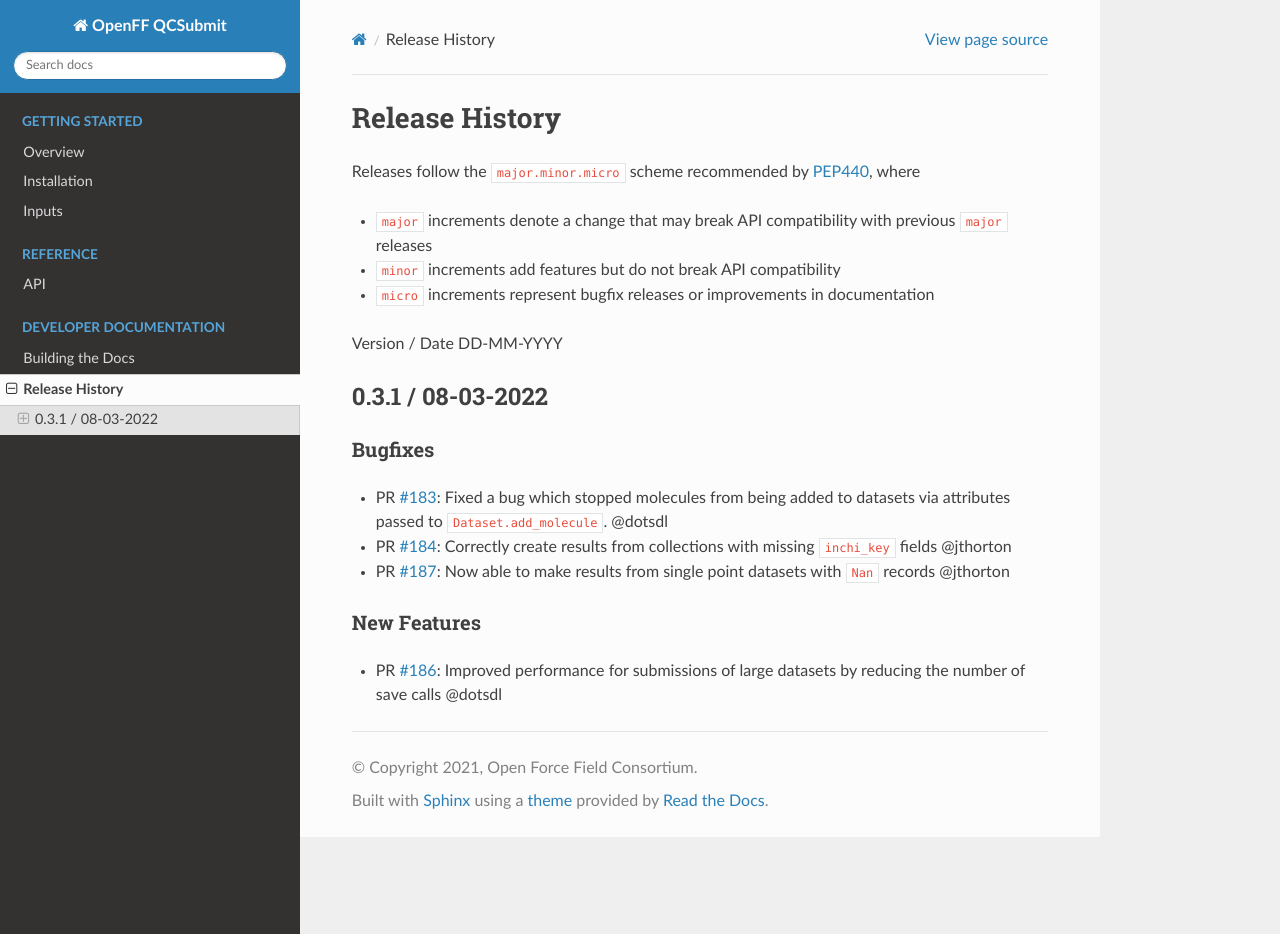
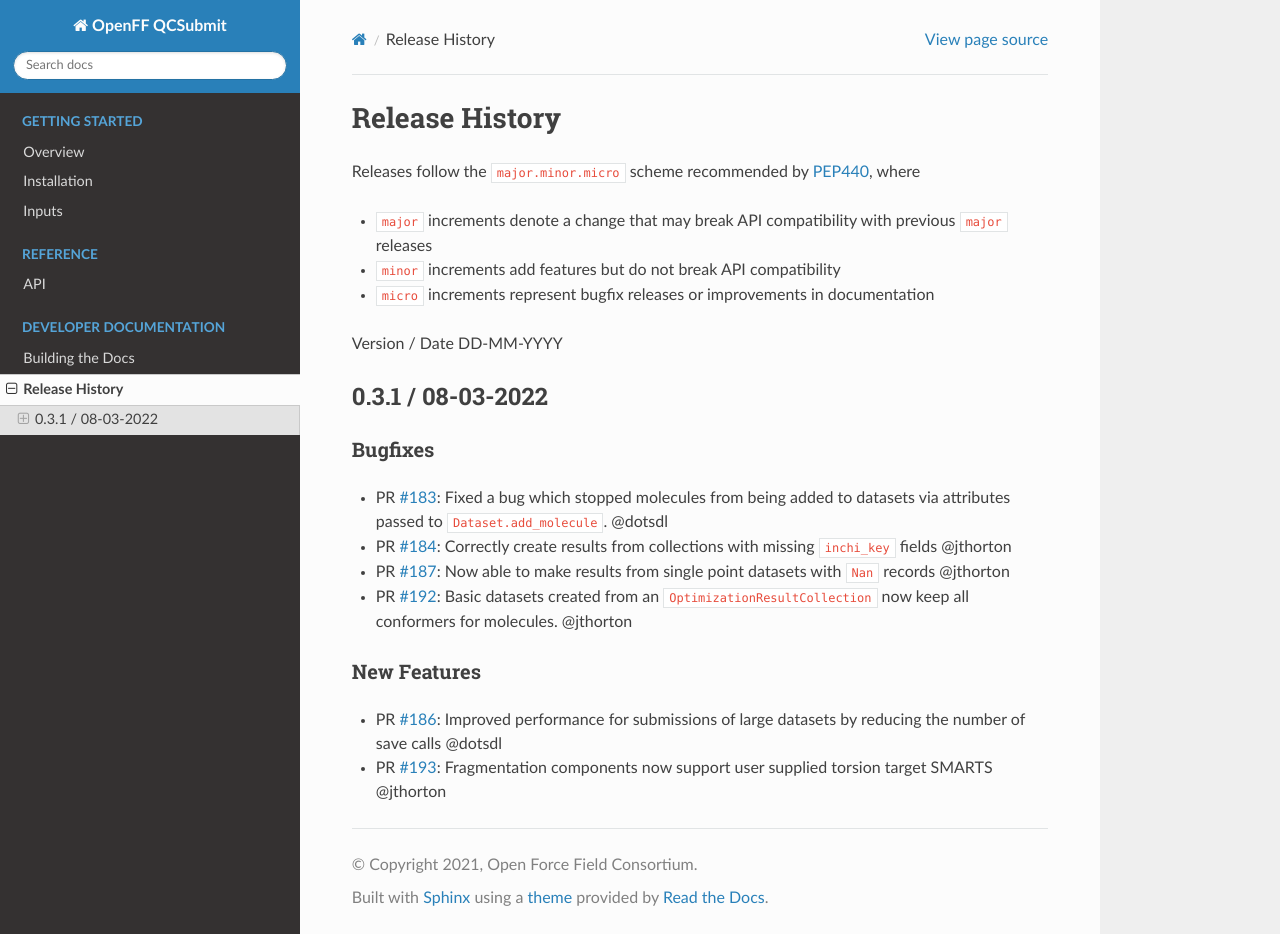
Before and after one commit to openforcefield/openff-qcsubmit, a Sphinx documentation site: the page built from docs/releasehistory.rst, in a window 1280 px wide and 934 px high. Built offline with Sphinx 7.4.7 and the Read the Docs theme 2.0.0, drawn with Linux system fonts in a browser that asks for light colours; pages that are not in the unit, such as notebooks, are missing from menus.

Commit message:
update release

```diff
--- a/docs/releasehistory.rst
+++ b/docs/releasehistory.rst
@@ -19,9 +19,10 @@ Bugfixes
 * PR `#183 <https://github.com/openforcefield/openff-qcsubmit/pull/183>`_: Fixed a bug which stopped molecules from being added to datasets via attributes passed to ``Dataset.add_molecule``. @dotsdl
 * PR `#184 <https://github.com/openforcefield/openff-qcsubmit/pull/184>`_: Correctly create results from collections with missing ``inchi_key`` fields @jthorton
 * PR `#187 <https://github.com/openforcefield/openff-qcsubmit/pull/187>`_: Now able to make results from single point datasets with ``Nan`` records @jthorton
-
+* PR `#192 <https://github.com/openforcefield/openff-qcsubmit/pull/192>`_: Basic datasets created from an ``OptimizationResultCollection`` now keep all conformers for molecules. @jthorton
 
 New Features
 """"""""""""
 
 * PR `#186 <https://github.com/openforcefield/openff-qcsubmit/pull/186>`_: Improved performance for submissions of large datasets by reducing the number of save calls @dotsdl
+* PR `#193 <https://github.com/openforcefield/openff-qcsubmit/pull/193>`_: Fragmentation components now support user supplied torsion target SMARTS @jthorton
```
